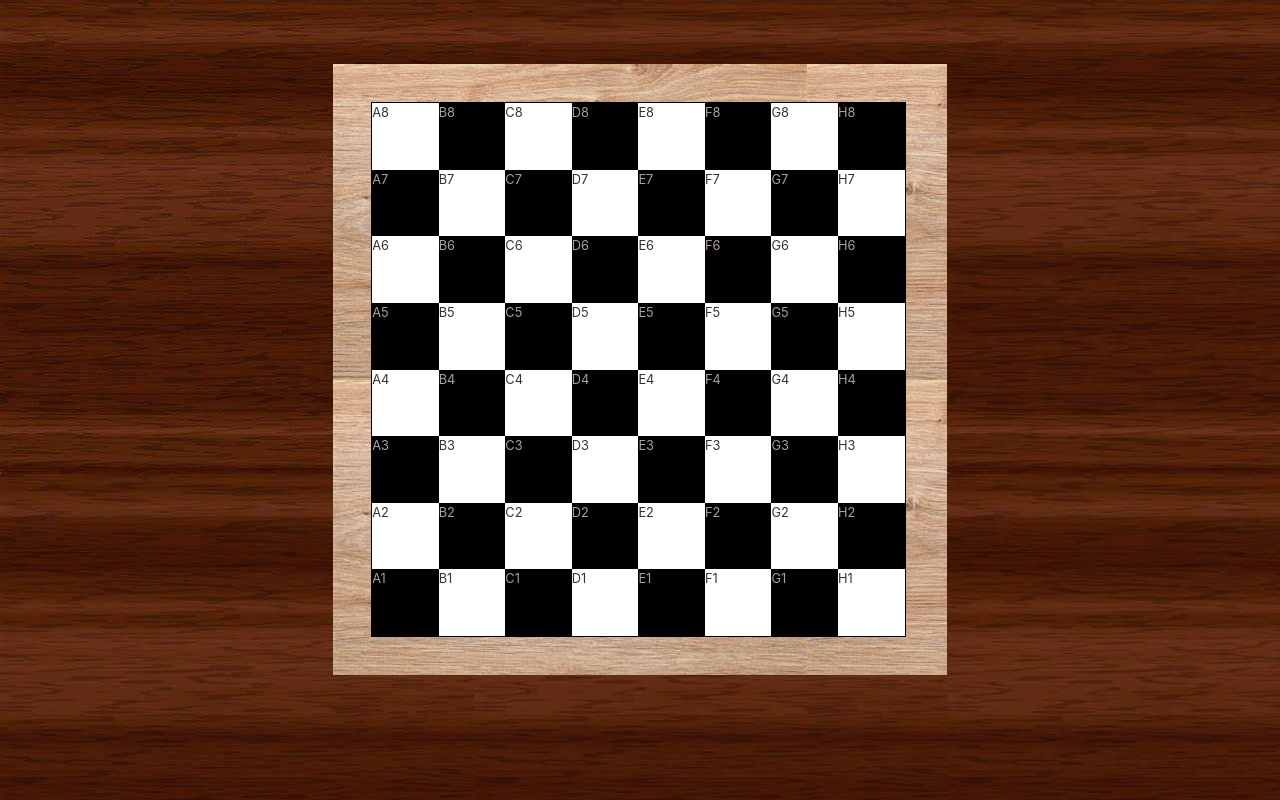
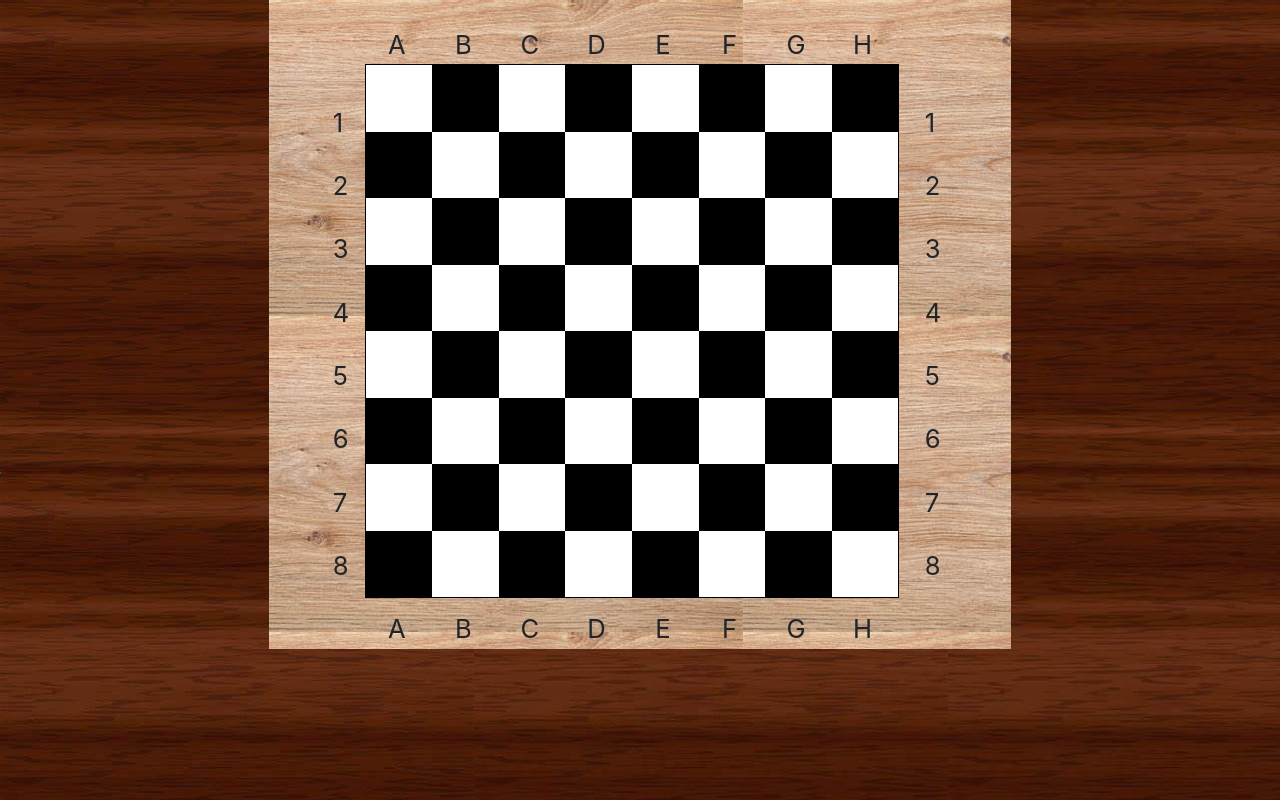
Before and after one commit to contributorsambhav/newsapp, a React (Create React App) app: page / in a window 1280 px wide. Built offline with nearby package versions, Linux system fonts and the light colour scheme.

Commit message:
Added labels of chess

```diff
--- a/src/App.css
+++ b/src/App.css
@@ -40,3 +40,9 @@
 body{
   background-image: url(./components/bg4.jfif);
 }
+
+.horizontal{
+  display: inline-block;
+  margin: 0;
+  padding: 0;
+}
--- a/src/App.js
+++ b/src/App.js
@@ -1,18 +1,32 @@
-import './App.css';
+import "./App.css";
 
-import ChessBoard from './components/ChessBoard';
-import React, { Component } from 'react'
+import ChessBoard from "./components/ChessBoard";
+import LabelTop from "./components/LabelTop";
+import NumLabel from "./components/NumLabel";
+
+import React, { Component } from "react";
 //news api key 06454ab3934b4aea83409ae14d4825ba
 
+export default class App extends Component {
+  render() {
+    return (
+      <>
 
-export default class App extends Component {
-  render(){
-   return(
-    <>
-    <div className='ChessBox'>
-    <ChessBoard></ChessBoard>
-    </div>
-    </>
-   )
+        <div className="ChessBox">
+          <LabelTop></LabelTop>
+          <div className="horizontal">
+            <NumLabel />
+          </div>
+          <div className="horizontal">
+            <ChessBoard></ChessBoard>
+          </div>
+          <div className="horizontal">
+            <NumLabel></NumLabel>
+          </div>
+          <LabelTop></LabelTop>
+        </div>
+
+      </>
+    );
   }
 }
--- a/src/components/ChessBoard.css
+++ b/src/components/ChessBoard.css
@@ -4,8 +4,6 @@
     grid-template-rows: repeat(8, 5.2vw);
     width: fit-content;
     border: 1px solid black;
-
-
 
   }
 
@@ -28,10 +26,12 @@
 
   .ChessBox{
     margin: auto;
-    margin-top: 8vh;
-    width : 48vw;
+
+    width : 58vw;
     background-image: url(./bg.jfif);
-    padding: 3vw;
+    padding-right: 1vw;
+    padding-left: 3vw;
+    padding-top: 2vw;
 
 
   }
--- a/src/components/ChessBoard.js
+++ b/src/components/ChessBoard.js
@@ -14,10 +14,10 @@ const ChessBoard = () => {
         squares.push(
           <div
             key={`${row}-${col}`}
-            className={`square ${squareColor} ${String.fromCharCode(65 + col)} ${8-row}`}
+            className={`square ${squareColor} `}
 
           >
-            {`${String.fromCharCode(65 + col)}${8-row}`}
+
 
           </div>
         );
--- /dev/null
+++ b/src/components/LabelTop.css
@@ -0,0 +1,16 @@
+/* Updated styles for a horizontal grid */
+.row-container {
+    display: flex;
+    margin-left: 4.4vw;
+    margin-top: 0vh;
+
+
+     /* Optional gap between grid items */
+  }
+
+  /* Style for each grid item (optional) */
+  .row-item {
+    text-align: center;
+    width : 5.2vw;
+    font-size: 2vw;
+  }
--- /dev/null
+++ b/src/components/LabelTop.js
@@ -0,0 +1,19 @@
+import React from 'react';
+import './LabelTop.css';
+const GridComponent = () => {
+  // Letters from A to H
+  const letters = ['A', 'B', 'C', 'D', 'E', 'F', 'G', 'H'];
+
+  return (
+    <div className="row-container">
+      {/* Map through the letters and create a horizontal grid item for each */}
+      {letters.map((letter, index) => (
+        <div key={index} className="row-item">
+          {letter}
+        </div>
+      ))}
+    </div>
+  );
+};
+
+export default GridComponent;
--- /dev/null
+++ b/src/components/NumLabel.css
@@ -0,0 +1,17 @@
+
+.column-container {
+    display: flex;
+    flex-direction: column;
+
+
+  }
+
+  /* Style for each grid item (optional) */
+  .column-item {
+    text-align:end;
+    height :4.95vw;
+    font-size: 2vw;
+    width: 2vw;
+    padding-left: 2vw;
+    padding-right: 2.5vw;
+  }
--- /dev/null
+++ b/src/components/NumLabel.js
@@ -0,0 +1,19 @@
+import React from 'react';
+import './NumLabel.css';
+const GridComponent = () => {
+  // Letters from A to H
+  const letters = ['1', '2', '3', '4', '5', '6', '7', '8'];
+
+  return (
+    <div className="column-container">
+      {/* Map through the letters and create a horizontal grid item for each */}
+      {letters.map((letter, index) => (
+        <div key={index} className="column-item">
+          {letter}
+        </div>
+      ))}
+    </div>
+  );
+};
+
+export default GridComponent;
```
Also changed, not shown: src/components/bg2.jfif (deleted), src/components/bg3.jfif (deleted).
